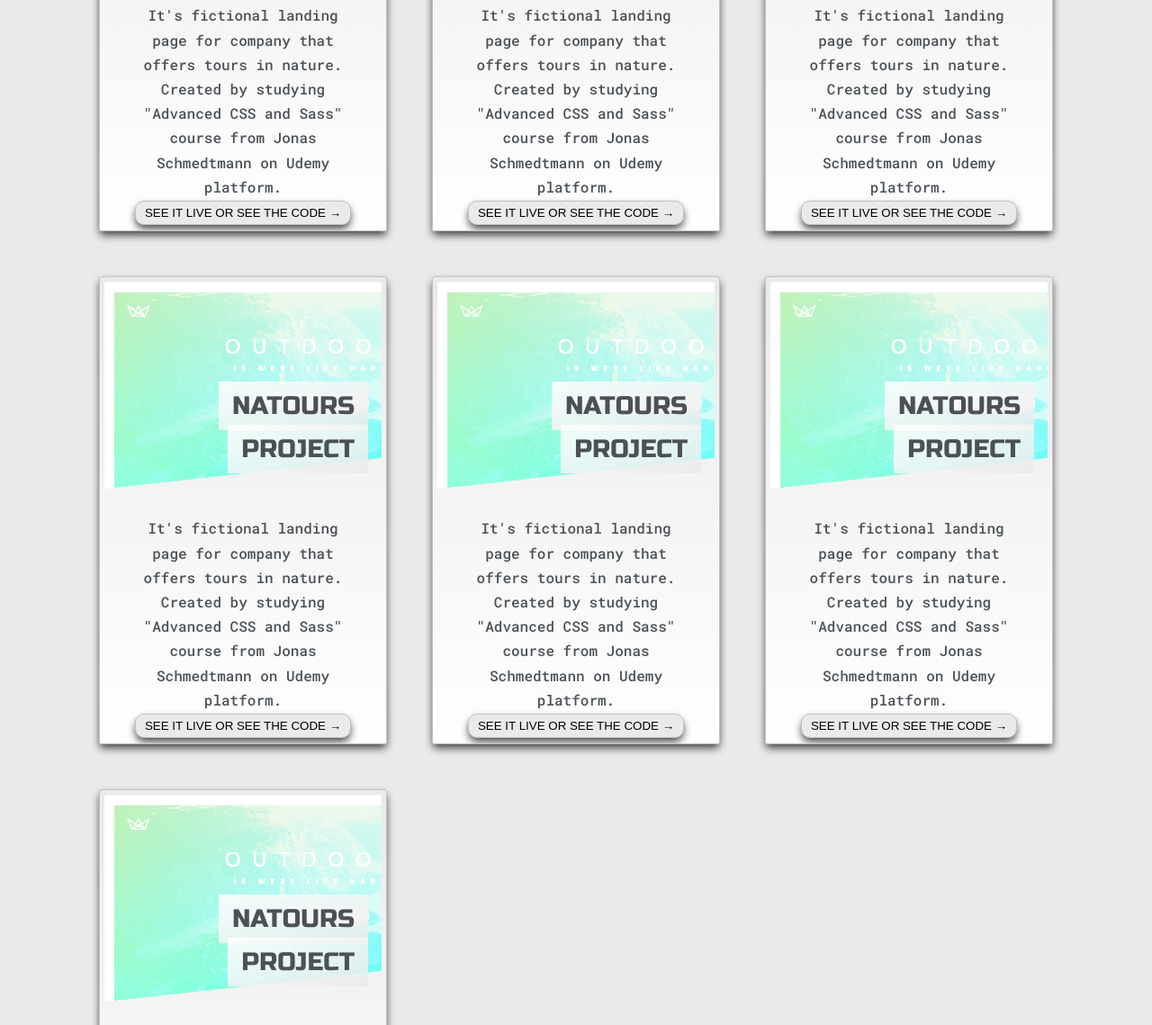
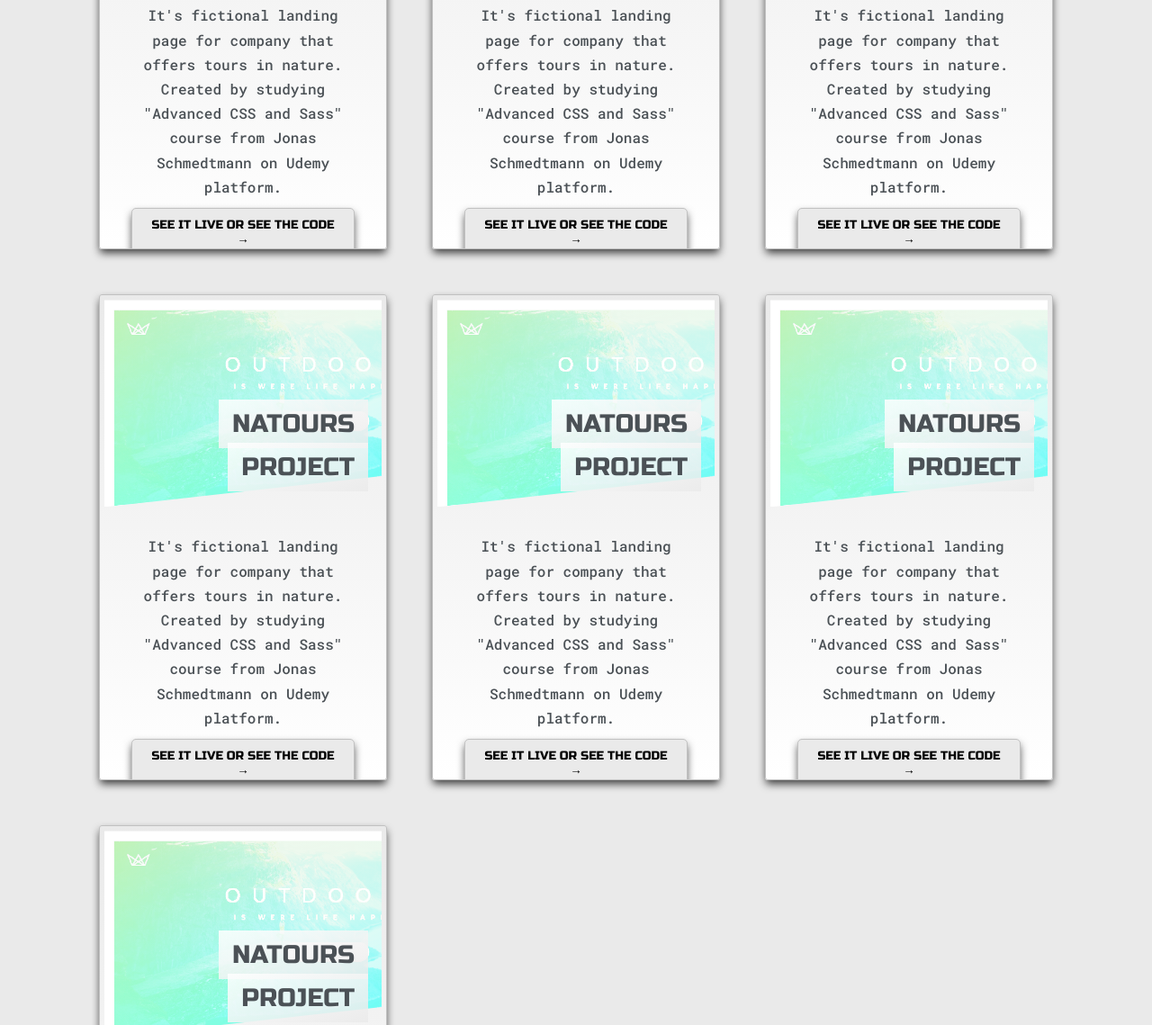
Before and after one commit to alexzemz/alexzemz.github.io, a website: page index.html in a window 1280 px wide. Shown: the part 2991-4130 px from the top of the page at 90% size. Drawn offline with Linux system fonts and the light colour scheme.

Commit message:
Finish style cards

```diff
--- a/css/default.css
+++ b/css/default.css
@@ -123,7 +123,9 @@
 h4,
 h5,
 h6,
-strong {
+strong,
+#submit-btn,
+.card__btn {
   font-family: "Russo One", sans-serif;
   font-weight: 400;
   color: var(--mainText); }
@@ -135,7 +137,7 @@
   margin: 1rem 0 !important; }
 
 .u__margin--top {
-  margin-top: 0.5rem !important; }
+  margin-top: 1rem !important; }
 
 .bg__video {
   position: absolute;
@@ -197,17 +199,17 @@
     background-color: #fff; }
 
 #submit-btn {
-  margin-top: 1rem;
+  margin-top: 2rem;
   width: 100%; }
 
 .card__btn,
 #submit-btn {
   cursor: pointer;
   border: 1px solid var(--borderColor);
-  padding: 0.5rem 1rem;
+  padding: 1rem 1.5rem;
   background-color: var(--mainColor);
   color: var(--mainText);
-  border-radius: 10px;
+  border-radius: 0.5rem;
   -webkit-box-shadow: var(--boxShadow);
   -moz-box-shadow: var(--boxShadow);
   box-shadow: var(--boxShadow);
@@ -230,13 +232,13 @@
     -moz-perspective: 150rem;
     perspective: 150rem;
     position: relative;
-    height: 52rem; }
+    height: 54rem; }
     .posts__wrapper .post__preview {
       border: 0.1rem solid var(--borderColor);
       -webkit-box-shadow: var(--boxShadow);
       -moz-box-shadow: var(--boxShadow);
       box-shadow: var(--boxShadow);
-      height: 52rem;
+      height: 54rem;
       width: 100%;
       transition: all 0.8s ease;
       position: absolute;
@@ -294,7 +296,8 @@
           font-size: 1.5rem;
           padding: 1rem; }
           .posts__wrapper .post__details ul li:not(:last-child) {
-            border-bottom: 1px solid var(--borderColor); }
+            border-bottom: 1px solid var(--borderColor);
+            padding-bottom: 0; }
   .posts__wrapper .post:hover .post__preview--front {
     transform: rotateY(-180deg); }
   .posts__wrapper .post:hover .post__preview--back {
--- a/index.html
+++ b/index.html
@@ -61,7 +61,8 @@
           </div>
 
           <p id="settings-note">
-            *You can choose preferred theme color by pressing circle above, <br> and theme color will be saved for your next visit <br> automatically.
+            *You can choose preferred theme color by pressing circle above, <br> and theme color will be saved for your
+            next visit <br> automatically.
           </p>
         </div>
 
@@ -153,10 +154,12 @@
 
         <div class="social__links">
           <figure class="img__wrapper">
-            <img class="social__img" src="img/socialMediaPicture.png"
-            alt="Social media picture">
+            <img class="social__img" src="img/socialMediaPicture.png" alt="Social media picture">
             <figcaption class="caption">
-              Image by <a href="https://pixabay.com/users/kropekk_pl-114936/?utm_source=link-attribution&amp;utm_medium=referral&amp;utm_campaign=image&amp;utm_content=432498">kropekk_pl</a> from <a href="https://pixabay.com/?utm_source=link-attribution&amp;utm_medium=referral&amp;utm_campaign=image&amp;utm_content=432498">Pixabay</a>
+              Image by <a
+                href="https://pixabay.com/users/kropekk_pl-114936/?utm_source=link-attribution&amp;utm_medium=referral&amp;utm_campaign=image&amp;utm_content=432498">kropekk_pl</a>
+              from <a
+                href="https://pixabay.com/?utm_source=link-attribution&amp;utm_medium=referral&amp;utm_campaign=image&amp;utm_content=432498">Pixabay</a>
             </figcaption>
           </figure>
 
@@ -192,9 +195,10 @@
               </h4>
 
               <div class="post__details">
-                <p class="post__intro">It's fictional landing page for company that offers tours in nature. Created by studying "Advanced CSS and Sass" course from Jonas Schmedtmann on Udemy platform.
+                <p class="post__intro">It's fictional landing page for company that offers tours in nature. Created by
+                  studying "Advanced CSS and Sass" course from Jonas Schmedtmann on Udemy platform.
                 </p>
-                <div class="u-margin--top">
+                <div class="u__margin--top">
                   <button class="card__btn">SEE IT LIVE OR SEE THE CODE &rarr;</button>
                 </div>
               </div>
@@ -206,6 +210,8 @@
                 <p>To create this website, I learned and used:</p>
                 <ul>
                   <li>Visual Studio Code</li>
+                  <li>Visual Studio Code</li>
+                  <li>Visual Studio Code</li>
                   <li>HTML 5</li>
                   <li>CSS 3</li>
                   <li>Sass/node-sass</li>
@@ -214,10 +220,12 @@
                   <li>NPM</li>
                 </ul>
               </div>
-              <a href="#" class="card__btn">SEE IT LIVE &rarr;</a>
-              <span>/</span>
-              <a href="#" class="card__btn">SEE CODE &rarr;</a>
 
+              <div>
+                <a href="#" class="card__btn">LIVE PREVIEW</a>
+                <!-- <span>/</span> -->
+                <a href="#" class="card__btn">GITHUB CODE</a>
+              </div>
             </div>
           </div>
         </div>
@@ -238,9 +246,10 @@
               </h4>
 
               <div class="post__details">
-                <p class="post__intro">It's fictional landing page for company that offers tours in nature. Created by studying "Advanced CSS and Sass" course from Jonas Schmedtmann on Udemy platform.
+                <p class="post__intro">It's fictional landing page for company that offers tours in nature. Created by
+                  studying "Advanced CSS and Sass" course from Jonas Schmedtmann on Udemy platform.
                 </p>
-                <div class="u-margin--top">
+                <div class="u__margin--top">
                   <button class="card__btn">SEE IT LIVE OR SEE THE CODE &rarr;</button>
                 </div>
               </div>
@@ -252,6 +261,8 @@
                 <p>To create this website, I learned and used:</p>
                 <ul>
                   <li>Visual Studio Code</li>
+                  <li>Visual Studio Code</li>
+                  <li>Visual Studio Code</li>
                   <li>HTML 5</li>
                   <li>CSS 3</li>
                   <li>Sass/node-sass</li>
@@ -260,10 +271,11 @@
                   <li>NPM</li>
                 </ul>
               </div>
-              <a href="#" class="card__btn">SEE IT LIVE &rarr;</a>
-              <span>/</span>
-              <a href="#" class="card__btn">SEE CODE &rarr;</a>
-
+              <div>
+                <a href="#" class="card__btn">LIVE PREVIEW</a>
+                <!-- <span>/</span> -->
+                <a href="#" class="card__btn">GITHUB CODE </a>
+              </div>
               </div>
             </div>
           </div>
@@ -284,9 +296,10 @@
               </h4>
 
               <div class="post__details">
-                <p class="post__intro">It's fictional landing page for company that offers tours in nature. Created by studying "Advanced CSS and Sass" course from Jonas Schmedtmann on Udemy platform.
+                <p class="post__intro">It's fictional landing page for company that offers tours in nature. Created by
+                  studying "Advanced CSS and Sass" course from Jonas Schmedtmann on Udemy platform.
                 </p>
-                <div class="u-margin--top">
+                <div class="u__margin--top">
                   <button class="card__btn">SEE IT LIVE OR SEE THE CODE &rarr;</button>
                 </div>
               </div>
@@ -298,6 +311,8 @@
                 <p>To create this website, I learned and used:</p>
                 <ul>
                   <li>Visual Studio Code</li>
+                  <li>Visual Studio Code</li>
+                  <li>Visual Studio Code</li>
                   <li>HTML 5</li>
                   <li>CSS 3</li>
                   <li>Sass/node-sass</li>
@@ -306,10 +321,11 @@
                   <li>NPM</li>
                 </ul>
               </div>
-              <a href="#" class="card__btn">SEE IT LIVE &rarr;</a>
-              <span>/</span>
-              <a href="#" class="card__btn">SEE CODE &rarr;</a>
-
+              <div>
+                <a href="#" class="card__btn">LIVE PREVIEW</a>
+                <!-- <span>/</span> -->
+                <a href="#" class="card__btn">GITHUB CODE</a>
+              </div>
             </div>
           </div>
         </div>
@@ -330,9 +346,10 @@
               </h4>
 
               <div class="post__details">
-                <p class="post__intro">It's fictional landing page for company that offers tours in nature. Created by studying "Advanced CSS and Sass" course from Jonas Schmedtmann on Udemy platform.
+                <p class="post__intro">It's fictional landing page for company that offers tours in nature. Created by
+                  studying "Advanced CSS and Sass" course from Jonas Schmedtmann on Udemy platform.
                 </p>
-                <div class="u-margin--top">
+                <div class="u__margin--top">
                   <button class="card__btn">SEE IT LIVE OR SEE THE CODE &rarr;</button>
                 </div>
               </div>
@@ -344,6 +361,8 @@
                 <p>To create this website, I learned and used:</p>
                 <ul>
                   <li>Visual Studio Code</li>
+                  <li>Visual Studio Code</li>
+                  <li>Visual Studio Code</li>
                   <li>HTML 5</li>
                   <li>CSS 3</li>
                   <li>Sass/node-sass</li>
@@ -352,10 +371,11 @@
                   <li>NPM</li>
                 </ul>
               </div>
-              <a href="#" class="card__btn">SEE IT LIVE &rarr;</a>
-              <span>/</span>
-              <a href="#" class="card__btn">SEE CODE &rarr;</a>
-
+              <div>
+                <a href="#" class="card__btn">LIVE PREVIEW</a>
+                <!-- <span>/</span> -->
+                <a href="#" class="card__btn">GITHUB CODE</a>
+              </div>
             </div>
           </div>
         </div>
@@ -376,9 +396,10 @@
               </h4>
 
               <div class="post__details">
-                <p class="post__intro">It's fictional landing page for company that offers tours in nature. Created by studying "Advanced CSS and Sass" course from Jonas Schmedtmann on Udemy platform.
+                <p class="post__intro">It's fictional landing page for company that offers tours in nature. Created by
+                  studying "Advanced CSS and Sass" course from Jonas Schmedtmann on Udemy platform.
                 </p>
-                <div class="u-margin--top">
+                <div class="u__margin--top">
                   <button class="card__btn">SEE IT LIVE OR SEE THE CODE &rarr;</button>
                 </div>
               </div>
@@ -390,6 +411,8 @@
                 <p>To create this website, I learned and used:</p>
                 <ul>
                   <li>Visual Studio Code</li>
+                  <li>Visual Studio Code</li>
+                  <li>Visual Studio Code</li>
                   <li>HTML 5</li>
                   <li>CSS 3</li>
                   <li>Sass/node-sass</li>
@@ -398,10 +421,11 @@
                   <li>NPM</li>
                 </ul>
               </div>
-              <a href="#" class="card__btn">SEE IT LIVE &rarr;</a>
-              <span>/</span>
-              <a href="#" class="card__btn">SEE CODE &rarr;</a>
-
+              <div>
+                <a href="#" class="card__btn">LIVE PREVIEW</a>
+                <!-- <span>/</span> -->
+                <a href="#" class="card__btn">GITHUB CODE</a>
+              </div>
             </div>
           </div>
         </div>
@@ -422,9 +446,10 @@
               </h4>
 
               <div class="post__details">
-                <p class="post__intro">It's fictional landing page for company that offers tours in nature. Created by studying "Advanced CSS and Sass" course from Jonas Schmedtmann on Udemy platform.
+                <p class="post__intro">It's fictional landing page for company that offers tours in nature. Created by
+                  studying "Advanced CSS and Sass" course from Jonas Schmedtmann on Udemy platform.
                 </p>
-                <div class="u-margin--top">
+                <div class="u__margin--top">
                   <button class="card__btn">SEE IT LIVE OR SEE THE CODE &rarr;</button>
                 </div>
               </div>
@@ -436,6 +461,8 @@
                 <p>To create this website, I learned and used:</p>
                 <ul>
                   <li>Visual Studio Code</li>
+                  <li>Visual Studio Code</li>
+                  <li>Visual Studio Code</li>
                   <li>HTML 5</li>
                   <li>CSS 3</li>
                   <li>Sass/node-sass</li>
@@ -444,10 +471,11 @@
                   <li>NPM</li>
                 </ul>
               </div>
-              <a href="#" class="card__btn">SEE IT LIVE &rarr;</a>
-              <span>/</span>
-              <a href="#" class="card__btn">SEE CODE &rarr;</a>
-
+              <div>
+                <a href="#" class="card__btn">LIVE PREVIEW</a>
+                <!-- <span>/</span> -->
+                <a href="#" class="card__btn">GITHUB CODE</a>
+              </div>
             </div>
           </div>
         </div>
@@ -468,9 +496,10 @@
               </h4>
 
               <div class="post__details">
-                <p class="post__intro">It's fictional landing page for company that offers tours in nature. Created by studying "Advanced CSS and Sass" course from Jonas Schmedtmann on Udemy platform.
+                <p class="post__intro">It's fictional landing page for company that offers tours in nature. Created by
+                  studying "Advanced CSS and Sass" course from Jonas Schmedtmann on Udemy platform.
                 </p>
-                <div class="u-margin--top">
+                <div class="u__margin--top">
                   <button class="card__btn">SEE IT LIVE OR SEE THE CODE &rarr;</button>
                 </div>
               </div>
@@ -482,6 +511,8 @@
                 <p>To create this website, I learned and used:</p>
                 <ul>
                   <li>Visual Studio Code</li>
+                  <li>Visual Studio Code</li>
+                  <li>Visual Studio Code</li>
                   <li>HTML 5</li>
                   <li>CSS 3</li>
                   <li>Sass/node-sass</li>
@@ -490,14 +521,15 @@
                   <li>NPM</li>
                 </ul>
               </div>
-              <a href="#" class="card__btn">SEE IT LIVE &rarr;</a>
-              <span>/</span>
-              <a href="#" class="card__btn">SEE CODE &rarr;</a>
-
+              <div>
+                <a href="#" class="card__btn">LIVE PREVIEW</a>
+                <!-- <span>/</span> -->
+                <a href="#" class="card__btn">GITHUB CODE</a>
               </div>
             </div>
           </div>
-
+        </div>
+       </div>
       </div>
     </div>
   </section>
```
Lines whose indentation alone changed are shown as unchanged.
